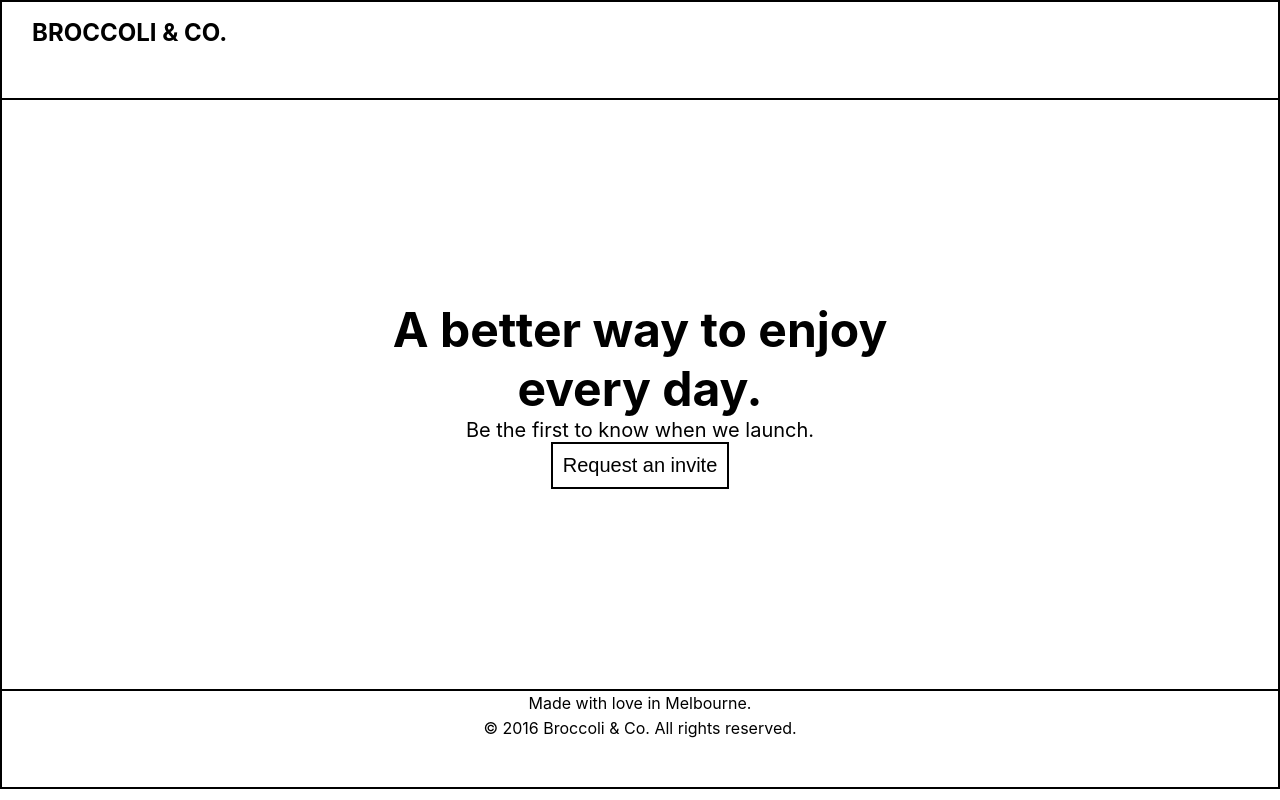
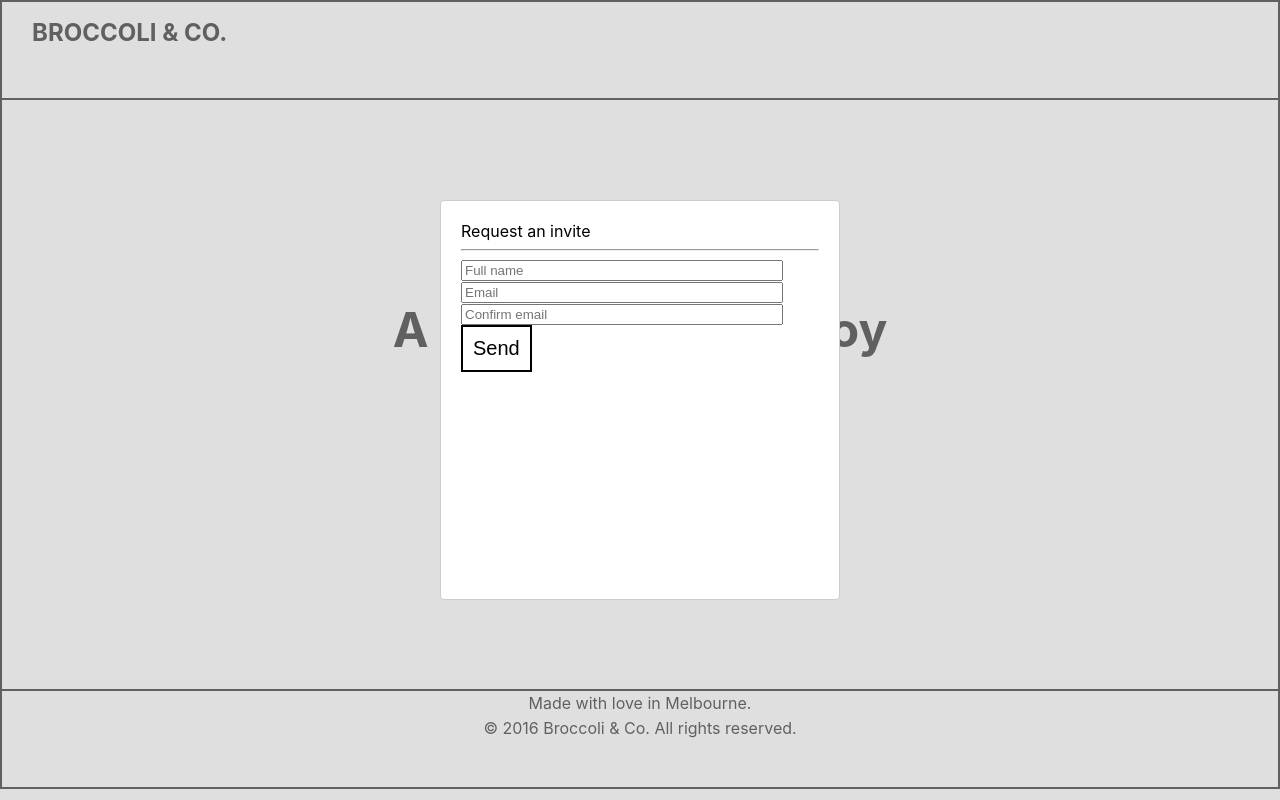
Before and after one commit to danchengsh/blinq-challenge, a React (Create React App) app in the folder blinq-app/: page / in a window 1280 px wide. Both pictures are taken after a click on the button "Request an invite". Built offline with nearby package versions, Linux system fonts and the light colour scheme.

Commit message:
Set up Homepage Popups and form Inputs

```diff
--- a/blinq-app/package.json
+++ b/blinq-app/package.json
@@ -8,6 +8,7 @@
     "@testing-library/user-event": "^13.5.0",
     "react": "^18.2.0",
     "react-dom": "^18.2.0",
+    "react-modal": "^3.16.1",
     "react-router-dom": "^6.4.5",
     "react-scripts": "5.0.1",
     "web-vitals": "^2.1.4"
--- /dev/null
+++ b/blinq-app/src/components/form-input/form-input.component.jsx
@@ -0,0 +1,9 @@
+import './form-input.styles.css';
+
+const FormInput = ({ ...otherProps }) => {
+    return (
+      <input className="input-styles" {...otherProps} />
+    );
+};
+
+export default FormInput;
--- /dev/null
+++ b/blinq-app/src/components/form-input/form-input.styles.css
@@ -0,0 +1,3 @@
+.input-styles {
+    width: 90%;
+}
--- a/blinq-app/src/components/homepage/homepage.component.jsx
+++ b/blinq-app/src/components/homepage/homepage.component.jsx
@@ -1,20 +1,113 @@
 import { useState } from 'react';
+import Modal from 'react-modal';
 import Button from '../button/button.component';
+import FormInput from '../form-input/form-input.component';
 
 import './homepage.styles.css';
 
+const defaultFormFields = {
+  fullName: '',
+  email: '',
+  confirmEmail: ''
+};
+
 const Homepage = () => {
     const [isPopupOpen, setIsPopupOpen] = useState(false);
+    const [formFields, setFormFields] = useState(defaultFormFields);
+    const { fullName, email, confirmEmail } = formFields;
+    const [requestFetching, setRequestFetching] = useState(false);
+    const [requestSuccessful, setRequestSuccessful] = useState(false);
+    const [errorMessage, setErrorMessage] = useState('');
+
+    const handleChange = (event) => {
+      const { name, value } = event.target;
+      setFormFields({ ...formFields, [name]: value });
+    };
+
+    const openModal = () => setIsPopupOpen(true);
+    const closeModal = () => setIsPopupOpen(false);
+    const customModalStyles = {
+      content: {
+        top: '50%',
+        left: '50%',
+        right: 'auto',
+        bottom: 'auto',
+        marginRight: '-50%',
+        width: '400px',
+        height: '400px',
+        transform: 'translate(-50%, -50%)',
+      }
+    };
+
+    const handleSubmit = async (event) => {
+      event.preventDefault();
+
+      if (email !== confirmEmail) {
+        alert('emails do not match');
+        return;
+      }
+
+      try {
+        setRequestFetching(true);
+        const response = await fetch('https://us-central1-blinkapp-684c1.cloudfunctions.net/fakeAuth', {
+          method: 'POST',
+          headers: {
+              'Content-Type': 'application/json'
+          },
+          body: JSON.stringify({ "name": fullName, "email": email })
+        });
+
+        if (response.status === 200) {
+          setRequestSuccessful(true);
+        } else if (response.status === 400) {
+          const responseText = await response.text();
+          const responseTextJSON = JSON.parse(responseText);
+          setErrorMessage(responseTextJSON.errorMessage);
+        }
+        setRequestFetching(false);
+      } catch(error) {
+        console.log(error);
+      }
+  };
 
     return (
-      <div className="homepage-container">
+      <div className="homepage-container" id="homepage">
         <div className="homepage-content-container">
-          {isPopupOpen && (
-            <div></div>
+          {requestSuccessful ? (
+            <Modal
+              isOpen={isPopupOpen}
+              onRequestClose={closeModal}
+              style={customModalStyles}
+              overlayClassName="modal-overlay"
+              ariaHideApp={false}
+              contentLabel="Request an invite">
+              <div>All done!</div>
+              <hr />
+              <div>You will be one of the first to experience Broccoli & Co. when we launch.</div>
+              <Button type="button" onClick={closeModal}>OK</Button>
+            </Modal>
+          ) : (
+            <Modal
+              isOpen={isPopupOpen}
+              onRequestClose={closeModal}
+              style={customModalStyles}
+              overlayClassName="modal-overlay"
+              ariaHideApp={false}
+              contentLabel="Request an invite">
+              <div>Request an invite</div>
+              <hr />
+              <form onSubmit={handleSubmit}>
+                <FormInput type="text" pattern="[A-Za-z]{3,}" onChange={handleChange} placeholder="Full name" name="fullName" value={fullName} />
+                <FormInput type="email" onChange={handleChange} placeholder="Email" name="email" value={email} />
+                <FormInput type="email" onChange={handleChange} placeholder="Confirm email" name="confirmEmail" value={confirmEmail} />
+                <Button type="submit">{requestFetching ? 'Sending, please wait...': 'Send'}</Button>
+              </form>
+              <div>{errorMessage}</div>
+            </Modal>
           )}
           <div className="title">A better way to enjoy every day.</div>
           <div className="subtitle">Be the first to know when we launch.</div>
-          <Button type="button" onClick={() => setIsPopupOpen(true)}>Request an invite</Button>
+          <Button type="button" onClick={openModal}>Request an invite</Button>
         </div>
       </div>
     );
--- a/blinq-app/src/components/homepage/homepage.styles.css
+++ b/blinq-app/src/components/homepage/homepage.styles.css
@@ -19,3 +19,23 @@
 .subtitle {
     font-size: 20px;
 }
+
+/* .modal-content {
+    top: 50%;
+    left: 50%;
+    right: auto;
+    bottom: auto;
+    margin-right: -50%;
+    width: 400px;
+    height: 400px;
+    transform: translate(-50%, -50%);
+} */
+
+.modal-overlay {
+    position: fixed;
+    top: 0;
+    left: 0;
+    right: 0;
+    bottom: 0;
+    background-color: rgba(192,192,192, 0.5);
+}
```
Also changed, not shown: 1 other file (tests, documents, lock files or other folders).
